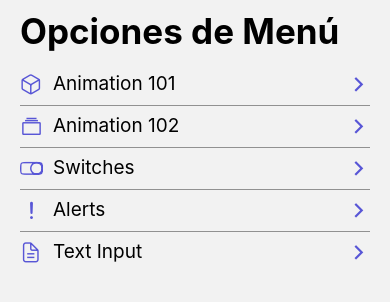
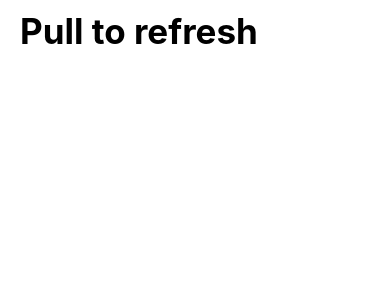
Before and after one commit to kristoffervelazquez/RNComponents, a React Native app: screen /PullToRefresh in a window 390 px wide. Shown: the top 302 px of the page. Built offline with nearby package versions, Linux system fonts and the light colour scheme.

Commit message:
Pull to refresh RefreshControll

```diff
--- a/src/data/MenuItems.tsx
+++ b/src/data/MenuItems.tsx
@@ -26,5 +26,10 @@ export const menuItem: MenuItem[] = [
         name: 'Text Input',
         icon: 'document-text-outline',
         component: 'TextInputScreen'
+    },
+    {
+        name: 'Pull to Refresh',
+        icon: 'reload-outline',
+        component: 'PullToRefresh'
     }
 ]
--- a/src/navigation/StackNavigator.tsx
+++ b/src/navigation/StackNavigator.tsx
@@ -6,13 +6,17 @@ import Animation102Screen from '../screens/Animation102Screen';
 import SwitchScreen from '../screens/SwitchScreen';
 import AlertScreen from '../screens/AlertScreen';
 import TexInputScreen from '../screens/TexInputScreen';
+import PullToRefresh from '../screens/PullToRefresh';
 
 const Stack = createStackNavigator();
 
 export const StackNavigator = () => {
     return (
         <Stack.Navigator screenOptions={{
-            headerShown: false
+            headerShown: false,
+            cardStyle: {
+                backgroundColor: 'white'
+            }
         }}>
             <Stack.Screen name="Home" component={HomeScreen} />
             <Stack.Screen name="Animation101Screen" component={Animation101Screen} />
@@ -20,6 +24,8 @@ export const StackNavigator = () => {
             <Stack.Screen name="SwitchScreen" component={SwitchScreen} />
             <Stack.Screen name="AlertScreen" component={AlertScreen} />
             <Stack.Screen name="TextInputScreen" component={TexInputScreen} />
+            <Stack.Screen name="PullToRefresh" component={PullToRefresh} />
+
         </Stack.Navigator>
     );
 }
--- /dev/null
+++ b/src/screens/PullToRefresh.tsx
@@ -0,0 +1,37 @@
+import { View, Text, ScrollView, RefreshControl } from 'react-native'
+import React from 'react'
+import HeaderTitle from '../components/HeaderTitle';
+import { styles } from '../theme/appTheme';
+import { useState } from 'react';
+
+const PullToRefresh = () => {
+
+    const [refreshing, setRefreshing] = useState(false);
+
+
+    const onRefresh = () => {
+        setRefreshing(true);
+
+        setTimeout(() => {
+            console.log('terminamos');
+            setRefreshing(false);
+        }, 1500)
+    }
+
+    return (
+        <ScrollView
+            refreshControl={
+                <RefreshControl
+                    refreshing={false}
+                    onRefresh={onRefresh}
+                />
+            }
+        >
+            <View style={styles.globalMargin}>
+                <HeaderTitle title='Pull to refresh' />
+            </View>
+        </ScrollView>
+    )
+}
+
+export default PullToRefresh
```
